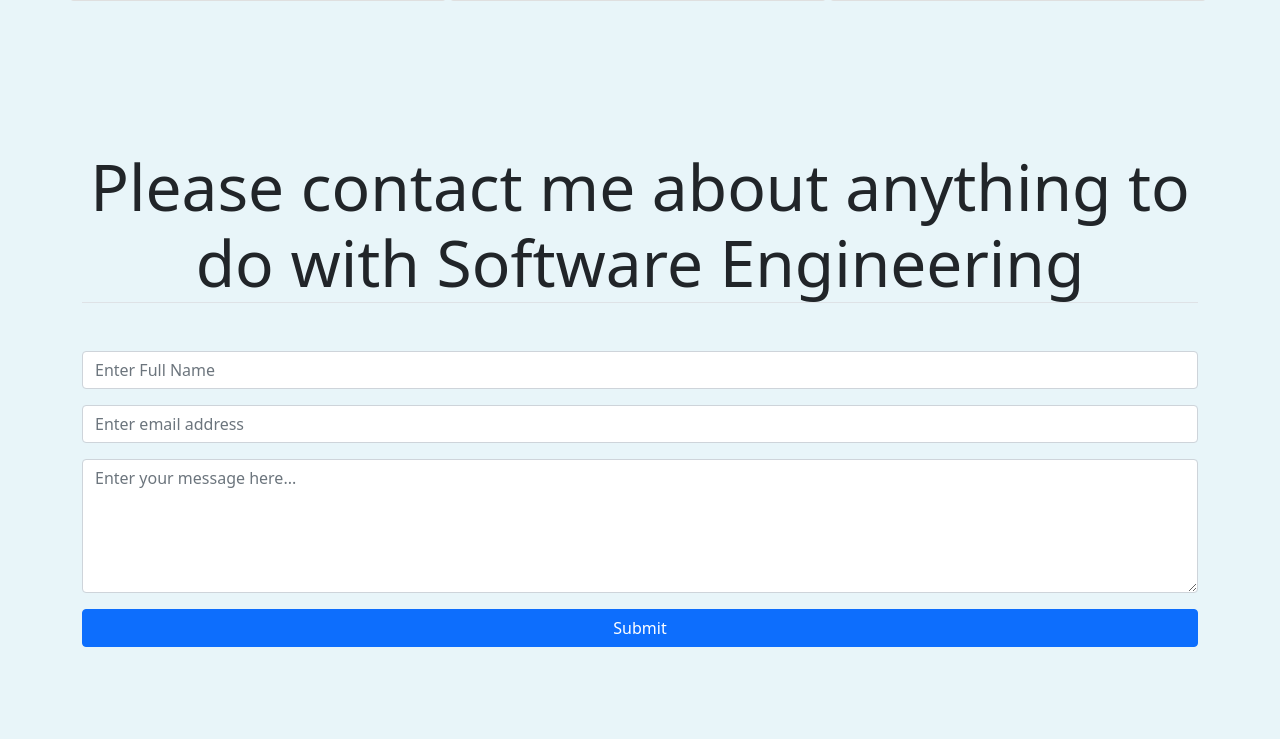
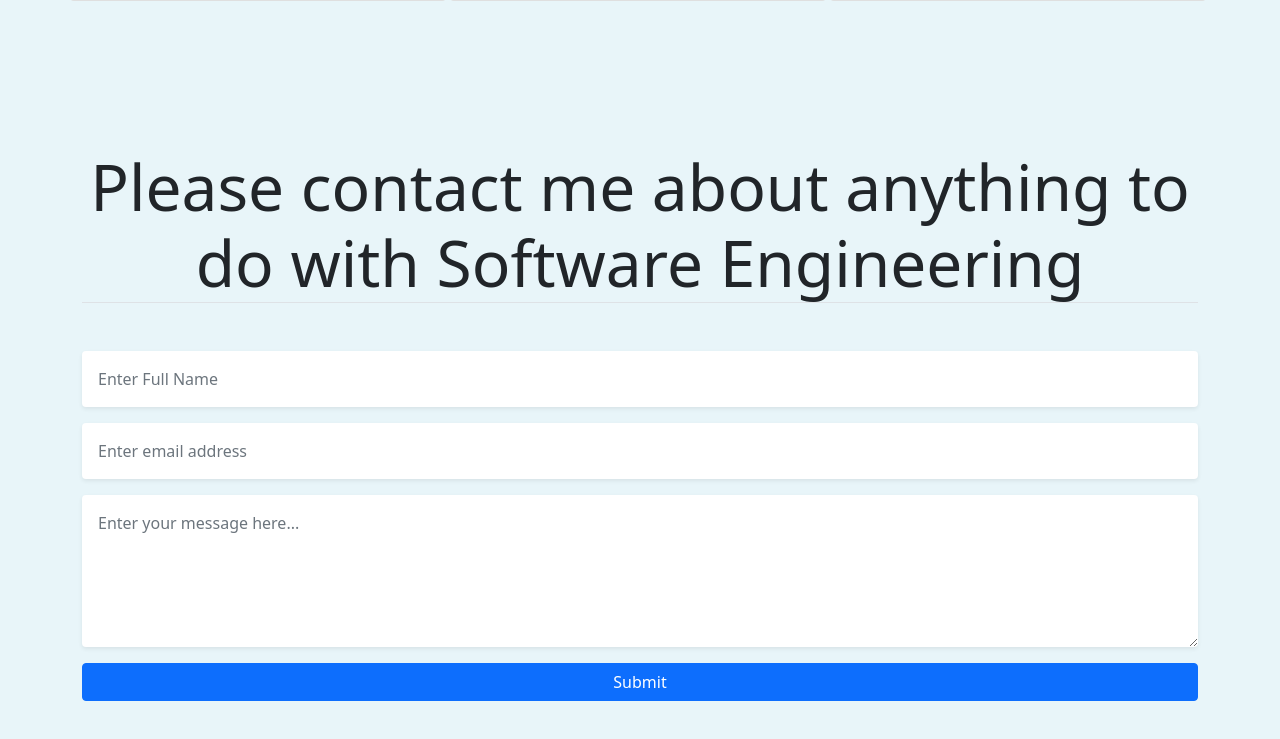
Before and after one commit to Shewolf227/Portfolio-Bootstrap, a website: page index.html in a window 1280 px wide. Shown: the part 2039-2778 px from the top of the page. Before the commit the page ends 2734 px from the top, so only its background shows below. Drawn offline with nearby package versions, Linux system fonts and the light colour scheme.

Commit message:
Update index.html
styling form fields

```diff
--- a/index.html
+++ b/index.html
@@ -147,13 +147,13 @@
     <h2 class="mb-5 text-center display-3  border-bottom">Please contact me about anything to do with Software Engineering</h2>
     <form>
       <div class="mb-3 mt-3">
-        <input type="text" class="form-control" id="name" placeholder="Enter Full Name" name="name"  aria-label="full name" required>
+        <input type="text" class="form-control border-0 p-3 shadow-sm" id="name" placeholder="Enter Full Name" name="name"  aria-label="full name" required>
       </div>
       <div class="mb-3">
-        <input type="email" class="form-control" id="email" placeholder="Enter email address" name="email" aria-label="email" required>
+        <input type="email" class="form-control border-0 p-3 shadow-sm" id="email" placeholder="Enter email address" name="email" aria-label="email" required>
       </div>
       <div class="mb-3">
-        <textarea class="form-control" rows="5" id="comment" placeholder="Enter your message here..." name="comment"  aria-label="comment" required></textarea>
+        <textarea class="form-control border-0 p-3 shadow-sm" rows="5" id="comment" placeholder="Enter your message here..." name="comment"  aria-label="comment" required></textarea>
       </div>
       <button type="submit" class="btn btn-primary w-100">Submit</button>
     </form>
```
